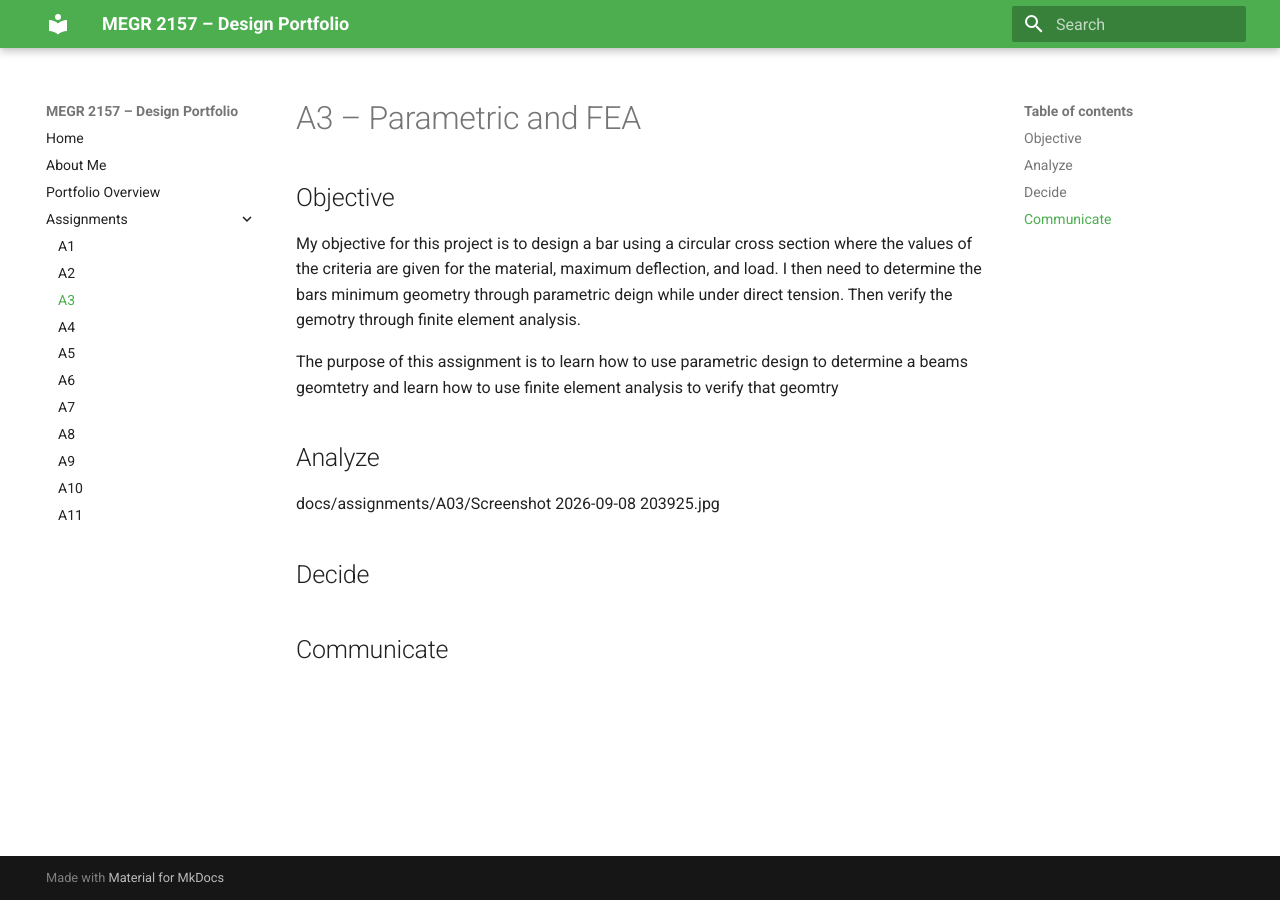
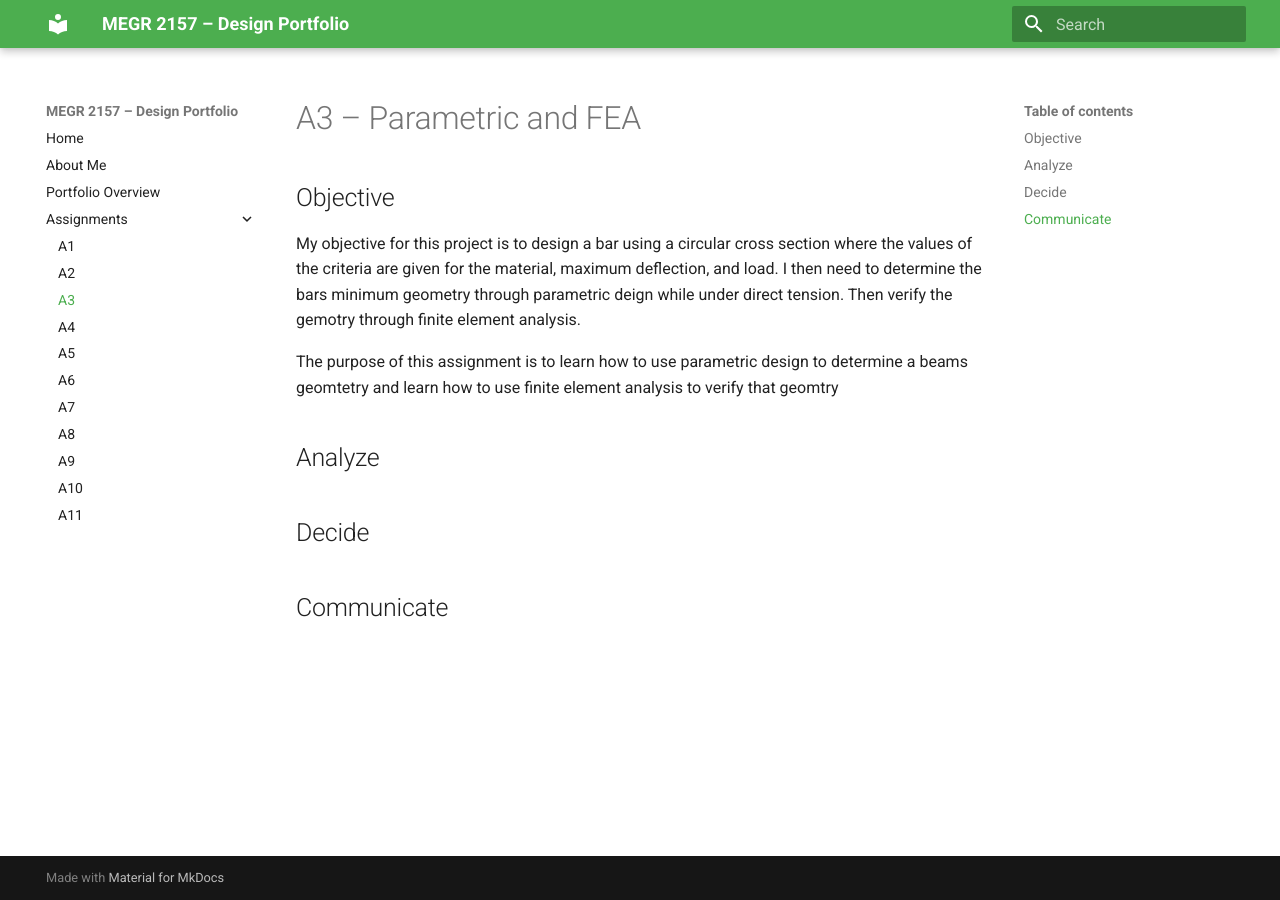
Before and after one commit to Elsa-Reichert/megr2157-portfolio, an MkDocs documentation site: the page built from docs/assignments/A03/index.md, in a window 1280 px wide. Built offline with MkDocs 1.6.1 and Material for MkDocs 9.7.7, drawn with Linux system fonts in a browser that asks for light colours.

Commit message:
Update index.md

```diff
--- a/docs/assignments/A03/index.md
+++ b/docs/assignments/A03/index.md
@@ -7,7 +7,6 @@ The purpose of this assignment is to learn how to use parametric design to deter
 
 ## Analyze
 
-docs/assignments/A03/Screenshot 2026-09-08 203925.jpg
 ## Decide
 
 
```
